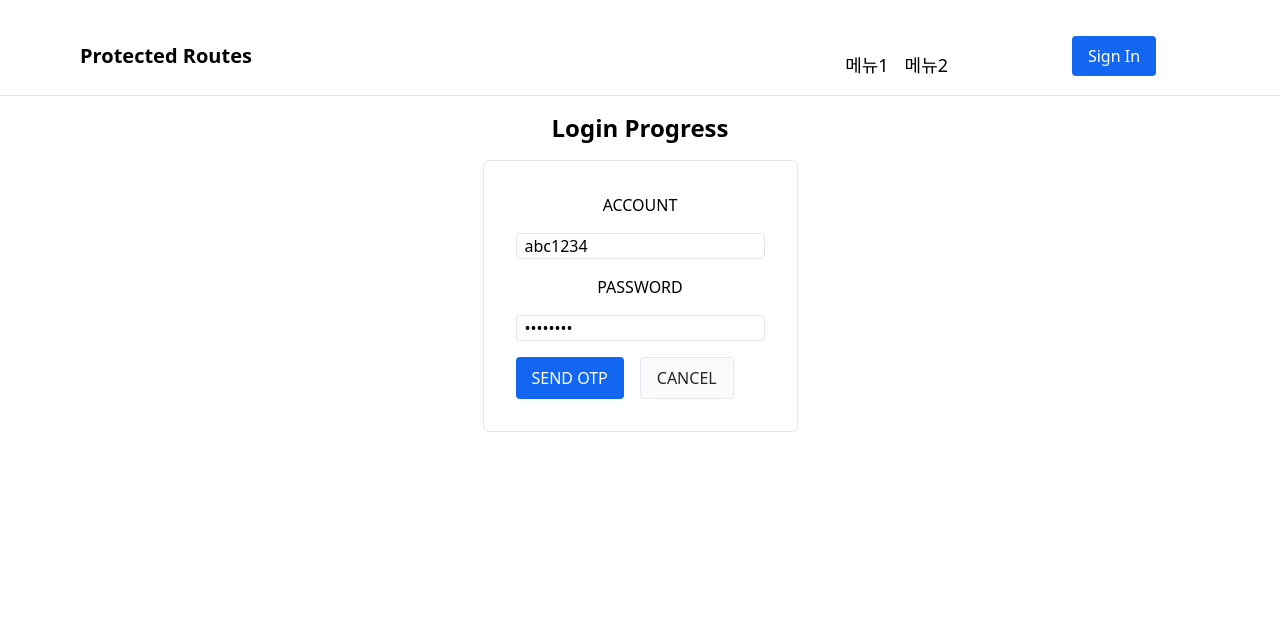
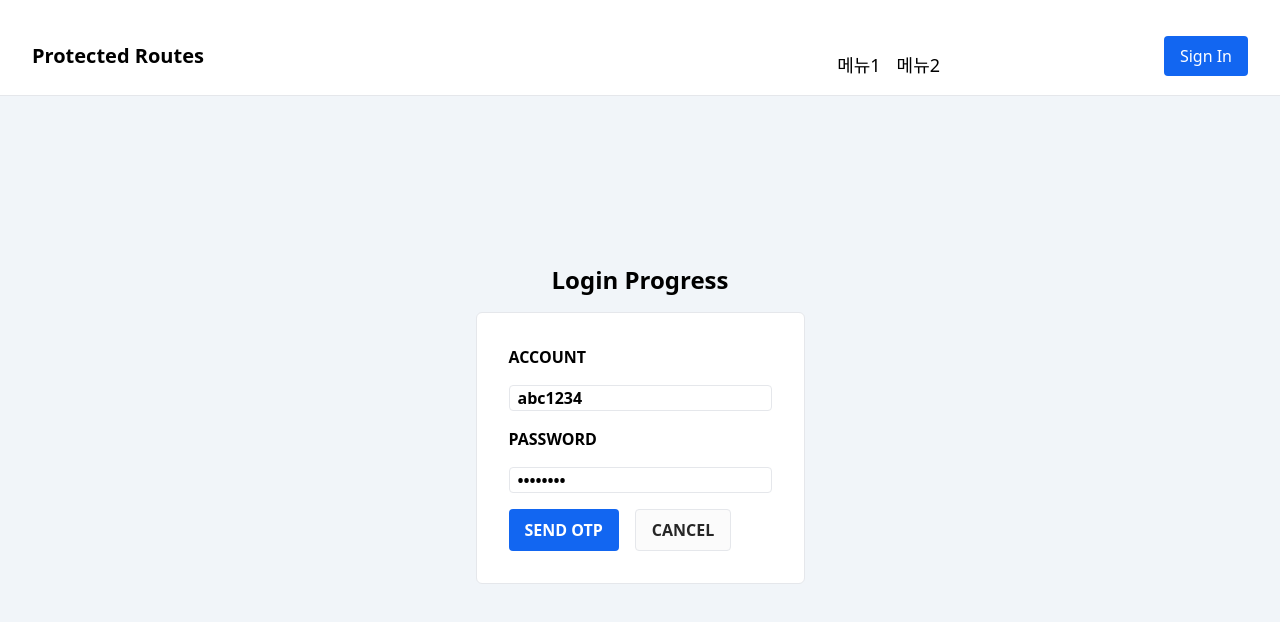
Before and after one commit to merge-simpson/react-protected-route, a React (Vite) app: page /login in a window 1280 px wide. Shown: the top 622 px of the page. Built offline with nearby package versions, Linux system fonts and the light colour scheme.

Commit message:
style(login): fix some style

```diff
--- a/src/App.tsx
+++ b/src/App.tsx
@@ -43,9 +43,9 @@ function App() {
   }, [location.pathname]);
 
   return (
-    <div className="App">
+    <div className="min-h-screen flex flex-col">
       {hasNav && <TopBar />}
-      <div>{routeComponents}</div>
+      {routeComponents}
     </div>
   );
 }
--- a/src/components/common/topbar/TopBar.tsx
+++ b/src/components/common/topbar/TopBar.tsx
@@ -7,8 +7,8 @@ const TopBar = () => {
 
   return (
     //
-    <header className="grid grid-cols-4 gap-4 items-center px-4 pt-8 pb-4 border-b h-24">
-      <h1 className="select-none text-lg sm:text-xl font-bold">
+    <header className="grid grid-cols-4 gap-4 items-center px-8 pt-8 pb-4 border-b h-24">
+      <h1 className="select-none text-lg sm:text-xl font-bold text-left">
         Protected Routes
       </h1>
       <nav className="col-span-2 flex justify-end items-end h-full">
@@ -17,7 +17,9 @@ const TopBar = () => {
           <li>메뉴2</li>
         </ul>
       </nav>
-      <div>{auth.isAuthenticated ? <SignOutButton /> : <SignInButton />}</div>
+      <div className="flex justify-end items-center">
+        {auth.isAuthenticated ? <SignOutButton /> : <SignInButton />}
+      </div>
     </header>
   );
 };
--- a/src/components/login/LoginProgress.tsx
+++ b/src/components/login/LoginProgress.tsx
@@ -33,7 +33,7 @@ const LoginProgress = () => {
   }, [stepIndex]);
 
   return (
-    <div className="flex flex-col py-4 gap-4">
+    <div className="flex flex-col py-4 gap-4 flex-auto justify-center items-center bg-slate-100">
       <h1 className="text-2xl font-bold">Login Progress</h1>
       <main className="flex flex-col items-center">
         {orderedStepList[stepIndex] === ProgressName.AUTH && (
--- a/src/components/login/progress/LoginForm.tsx
+++ b/src/components/login/progress/LoginForm.tsx
@@ -10,7 +10,7 @@ const LoginForm: FC<LoginFormProps> = (props) => {
 
   return (
     <form
-      className="max-w-[50rem] border rounded-md p-8 flex flex-col gap-4"
+      className="max-w-[50rem] border rounded-md p-8 flex flex-col gap-4 bg-white font-bold mb-12"
       onSubmit={(evt) => {
         evt.preventDefault();
         next();
```
